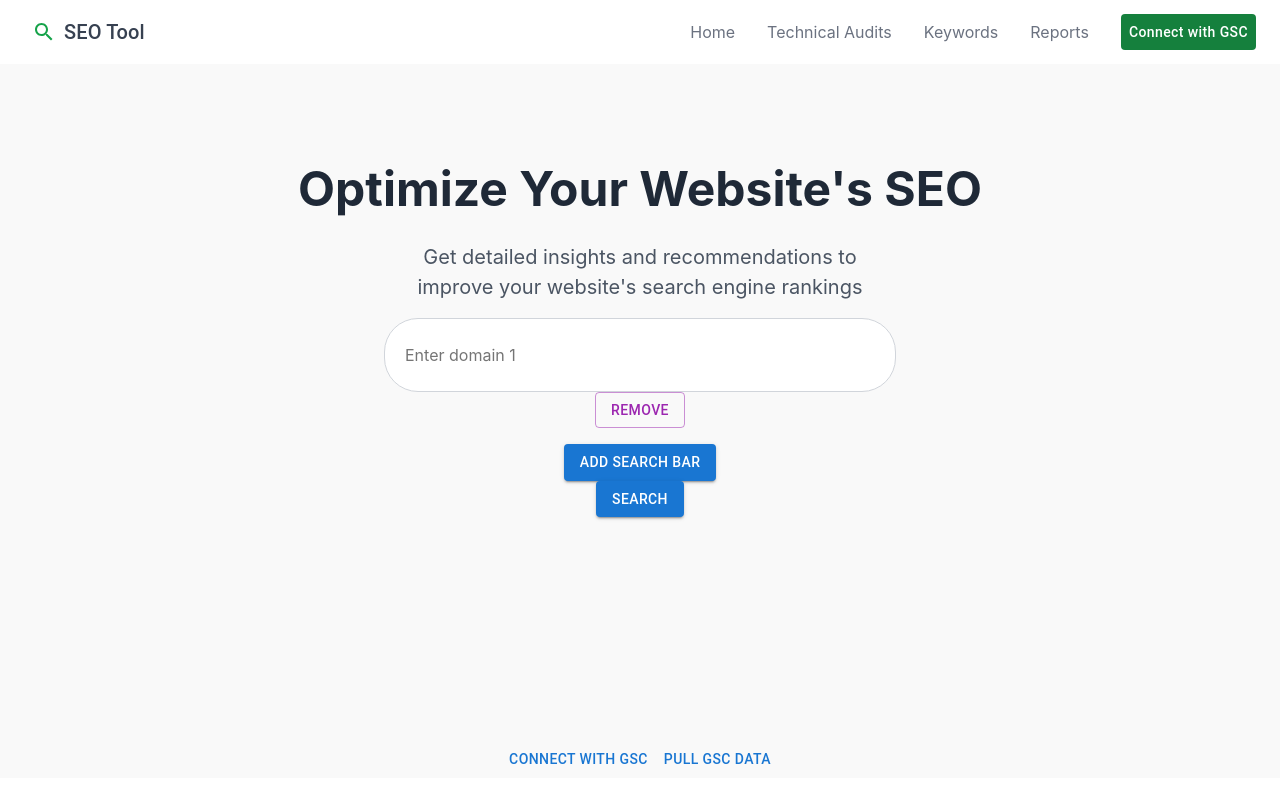
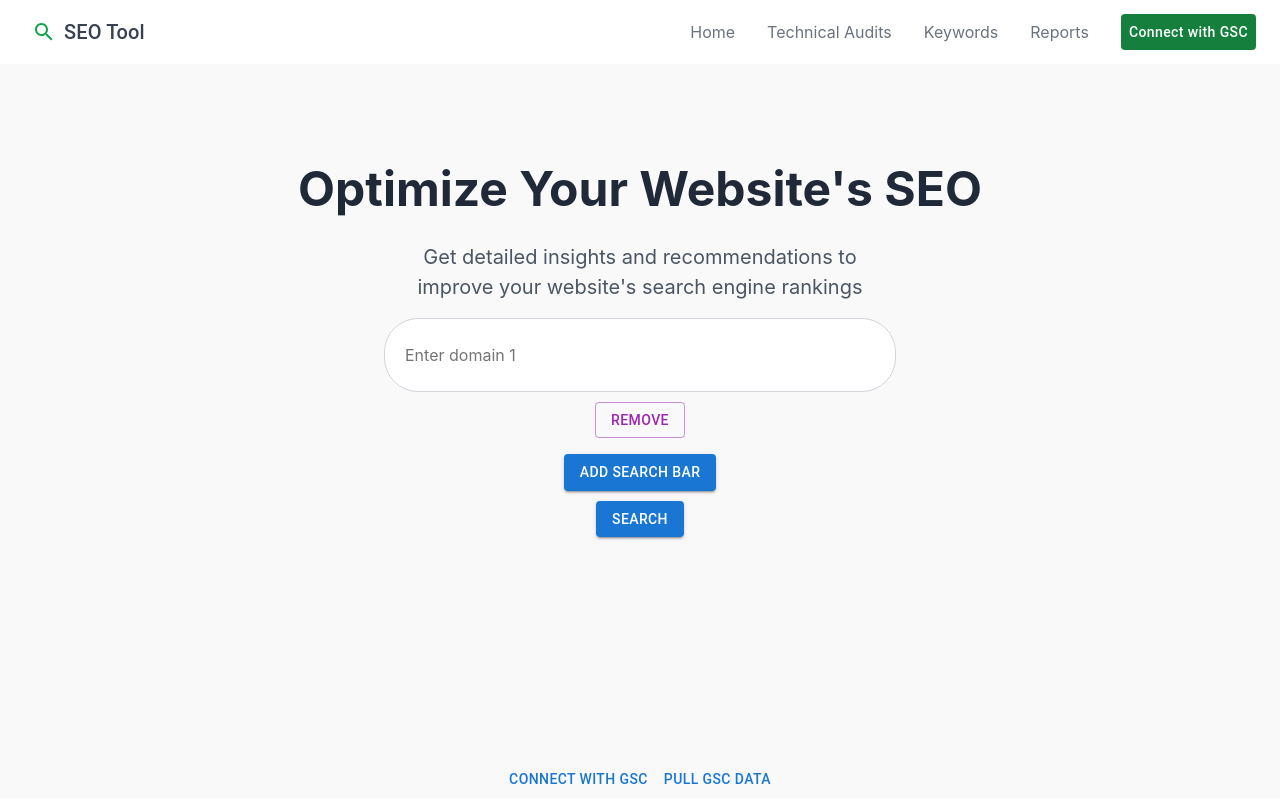
Before and after one commit to huiyinghuan/seo-capstone-hhy, a React (Create React App) app in the folder frontend/: page / in a window 1280 px wide. Built offline with nearby package versions, Linux system fonts and the light colour scheme.

Commit message:
adjusted the spacing between the buttons

```diff
--- a/frontend/src/components/SearchBar.js
+++ b/frontend/src/components/SearchBar.js
@@ -903,7 +903,11 @@ const combinedRows = domains
                 placeholder={`Enter domain ${index + 1}`}
                 className="search-bar-input"
               />
+
               <Button
+              sx={{
+                marginTop: "10px"
+              }}
                 variant="outlined"
                 color="secondary"
                 onClick={() => handleRemoveSearchBar(index)}
@@ -913,7 +917,12 @@ const combinedRows = domains
             </div>
           </div>
         ))}
-        <Button variant="contained" onClick={handleAddSearchBar}>
+        <Button
+          variant="contained"
+          onClick={handleAddSearchBar}
+          sx={{
+            margin: "0px 0px 10px 0px"
+          }}>
           Add Search Bar
         </Button>
         <Button variant="contained" onClick={handleSearch}>
```
